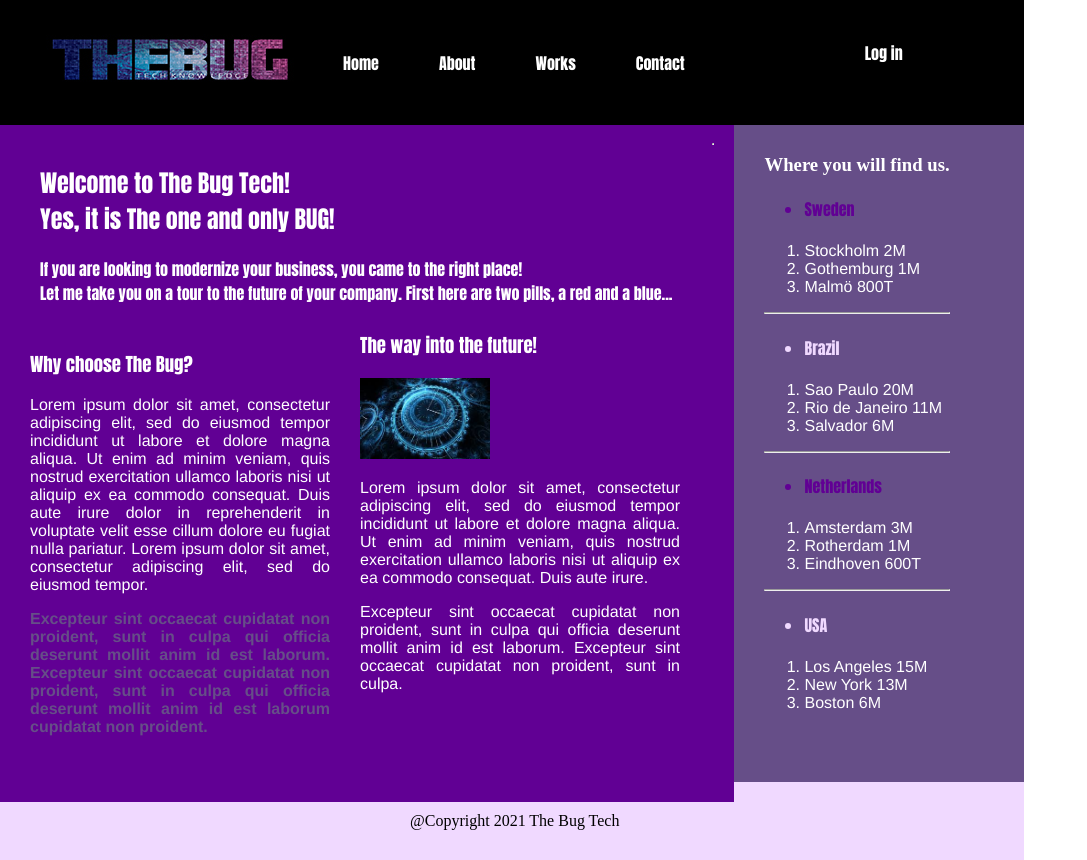
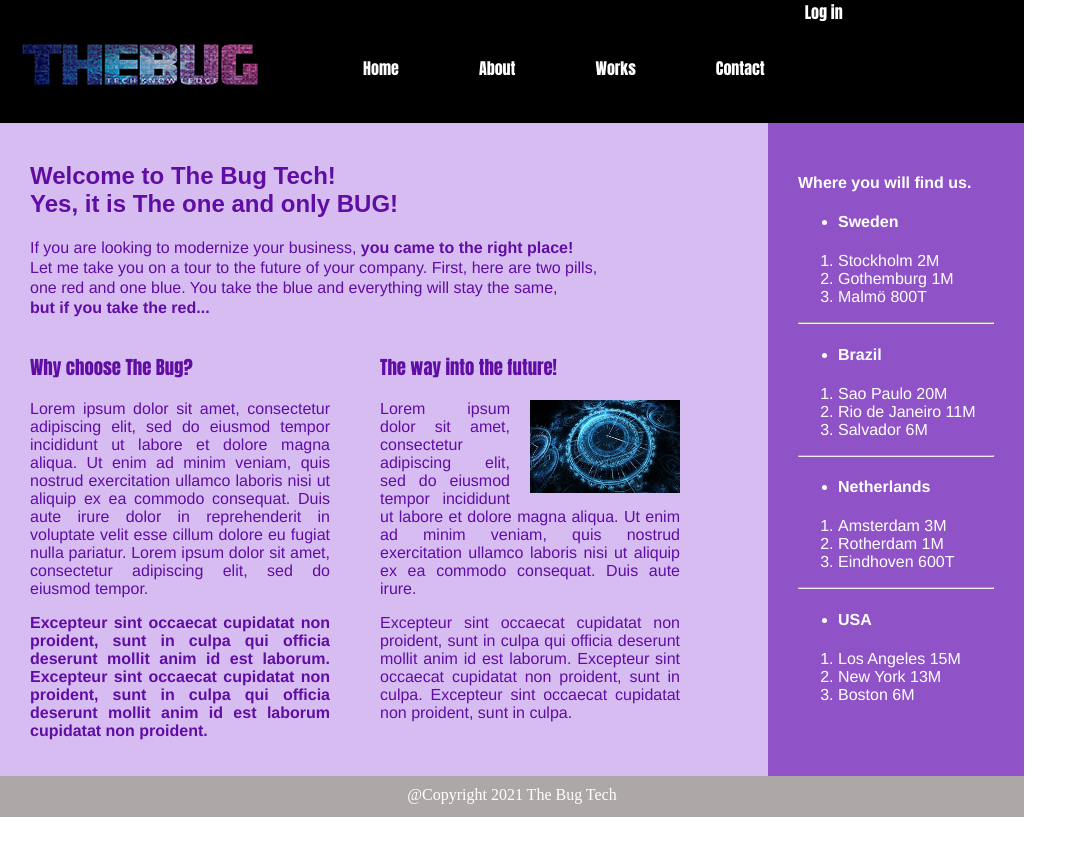
Before and after one commit to leo-alcantara/HTML_CSS_Assignment, a plain HTML site: page index.html in a window 1280 px wide. Shown: the whole page, without its empty margins (0-1087 px from the left). After the commit the page ends 817 px from the top, so only its background shows below. Drawn offline with Linux system fonts and the light colour scheme; a script that the page names is missing; a web font is replaced by a local one.

Commit message:
The Bug new

```diff
--- a/css/indexstyles.css
+++ b/css/indexstyles.css
@@ -1,173 +1,150 @@
-body{
+body {
   margin: 0;
+}
+
+.container {
+  display: grid;
+
+  grid-template-columns: 75% 25%;
+  grid-template-rows: 15% 80% 5%;
+  grid-template-areas:
+    "header header"
+    "main side"
+    "footer footer";
   width: 1024px;
 }
 
-.container{
+.item-header {
+  grid-area: header;
   background-color: black;
-    border: 0;
-    height: 100px;
-    margin: 0;
-    padding-top: 25px;
-    padding-left: 100px;
+  color: white;
 }
 
-.img1{
-   float: left;
-   padding-left: 30px;
-   padding-top: 10px;
+.item-main {
+  grid-area: main;
+  background-color: rgb(215, 188, 241);
+  padding: 20px 30px;
 }
 
-.list-item-menu{
+.item-side {
+  grid-area: side;
+  background-color: rgb(143, 82, 199);
+}
+
+.item-footer {
+  grid-area: footer;
+  background-color: rgb(173, 167, 167);
+  text-align: center;
+}
+
+.img1 {
+  float: left;
+  padding-top: 15px;
+}
+
+.ul-header {
   color: white;
-    font-family:Impact, sans-serif;
   display: inline;
   float: left;
-    padding: 10px 30px 0 30px;
-    position: relative;
-
-}
-.list-item-menu:hover{
-color: #F0D9FF;
+  list-style: none;
+  text-align: center;
 }
 
-.log{
-    color: white;
+.li-header {
   font-family: Impact, sans-serif;
-    margin-right: 0px;
-    margin-top: 20px;
-    padding: 100px 20px 0 150px;
-    text-decoration: none;
-}
-.log:hover{
-    color: #F0D9FF;
+  float: left;
+  padding: 40px;
 }
 
-.main-header{
-    padding: 0 20px 0 20px;
-    font-family: Impact, sans-serif;
+.li-header:hover {
+  color: #d0a8eb;
 }
 
-.main{
-    background-color: #610094;
-    border: 0;
+.log {
+  font-family: Impact, sans-serif;
   color: white;
-    float: left;
-    margin: 0;
-    padding: 10px 20px 10px 10px;
-    position: relative;
+  text-decoration: none;
+  padding: 40px 0 40px 0;
 }
 
-.article1{
-    border: 0;
-    color: white;
-    float: left;
-    margin: 0;
-    padding: 0px 30px 40px 20px;
-    width: 300px;
+.log:hover {
+  color: #f0b821;
 }
 
-.article2{
-    border: 0;
-    color: white;
-    margin: 0;
-    padding: 0px 30px 40px 20px;
-    width: 650px;
+.main-header-title {
+  color: rgb(96, 13, 163);
+  font-family: "Ubuntu", sans-serif;
 
 }
 
-.article-header{
-    font-family: Impact, sans-serif;
+.main-header-parag {
+  color: rgb(96, 13, 163);
+  font-family: Helvetica, sans-serif;
+  line-height: 20px;
 }
 
-.parag{
-    display: inline-flexbox;
-    text-align:justify;
+.article1 {
+  width: 300px;
+  float: left;
+}
+.article1-header{
+    font-family: Impact, sans-serif;
+    color: rgb(96, 13, 163);
+}
+
+.article1-parag1{
+    font-family: Helvetica, sans-serif;
+    text-align: justify;
+    color: rgb(96, 13, 163);
+}
+
+.article1-parag2{
+    font-family: Helvetica, sans-serif;
+    text-align: justify;
+    color: rgb(96, 13, 163);
+}
+
+.article2 {
+    margin: 0;
+    padding-left: 50px;
+    display: flow-root;
+    width: 300px;
+
+}
+
+.article2-header{
+    font-family: Impact, Haettenschweiler, 'Arial Narrow Bold', sans-serif;
+    color: rgb(96, 13, 163);
+}
+
+.article2-img {
+  width: 150px;
+  padding-left: 20px;
+  float: right;
+}
+
+.article2-parag1{
+    font-family: Helvetica, sans-serif;
+    word-wrap: break-word;
+    text-align: justify;
+    color: rgb(96, 13, 163);
+
+}
+
+.article2-parag2{
+    font-family: Helvetica, sans-serif;
+    text-align: justify;
+    color: rgb(96, 13, 163);
+}
+
+.item-side{
+    padding: 30px;
+    color: white;
     font-family: Helvetica, sans-serif;
 }
 
-.article-image{
-    width: 20%;
-}
-
-.side{
-    background-color: #664E88;
-    color: white;
-    height: 560px;
-    padding: 10px 30px 87px 20px;
-}
-
-.second{
-    display: inline-block;
-    padding: 0 30px 0 30px;
-    position: relative;
-}
-
-.foot{
-    align-items: center;
-    background-color: #F0D9FF;
-    padding: 30px 10px;
-}
-
-.foot-text{
-    padding: 10px 0px 10px 400px;
-}
-
-.form{
-    background-color: #664E88;
-
-    margin: 0;
-    padding: 10px;
+.footer-text{
+    display: flow-root;
+    padding-top: 10px;
     color: white;
 }
-
-.form-style{
-    border-style: solid;
-    border-width: 1px;
-    border-radius: 10px;
-    display: inline-block;
-    margin-bottom: 20px;
-    padding: 10px;
-
-}
-
-.log-body{
-    width: 1024px;
-}
-
-.list{
-    float: left ;
-}
-
-.button{
-  border: none;
-  color: #664E88;
-  padding: 5px 10px;
-  text-align: center;
-  text-decoration: none;
-  display: inline-block;
-  margin: 10px 10px 0 0;
-  cursor: pointer;
-}
-.button:hover{
-    background-color: black;
-}
-
-.bold{
-    color: #664E88;
-
-}
-
-.ul1{
-    color: #610094;
-    font-family:Impact, sans-serif;
-}
-
-.ul2{
-    color: #F0D9FF;
-    font-family:Impact, sans-serif;
-}
-
-.ol{
-    font-family: Helvetica, sans-serif;
-}
--- a/index.html
+++ b/index.html
@@ -4,51 +4,52 @@
     <meta charset="UTF-8" />
     <meta name="viewport" content="width=device-width, initial-scale=1.0" />
     <meta http-equiv="X-UA-Compatible" content="ie=edge" />
-    <link
-      rel="icon"
-      type="image/png"
-      sizes="16x16"
-      href="/Images/apple-touch-icon.png"
-    />
+    <link rel="icon" type="image/png" sizes="16x16" href="/Images/apple-touch-icon.png"/>
+    <link href="https://fonts.googleapis.com/css?family=Montserrat/Ubuntu" rel="stylesheet">
     <title>The Bug Tech</title>
     <link rel="stylesheet" href="../css/indexstyles.css" />
   </head>
 
-  <body>
-    <nav class="top">
+
+
+  <body class="container">
+
+
+
+    <nav class="item-header">
       <img class="img1" src="Images/Logo_Thebug.jpg" alt="The Bug Logo" />
-      <div class="container">
-        <ol>
-          <li class="list-item-menu"><a>Home</a></li>
-          <li class="list-item-menu"><a>About</a></li>
-          <li class="list-item-menu"><a>Works</a></li>
-          <li class="list-item-menu"><a>Contact</a></li>
-        </ol>
+       <ul class="ul-header">
+          <li class="li-header">Home</li>
+          <li class="li-header">About</li>
+          <li class="li-header">Works</li>
+          <li class="li-header">Contact</li>
+        </ul>
         <a href="login.html" class="log">Log in</a>
-      </div>
     </nav>
 
-    <section class="main">
-      <div class="main">
-        <h1 class="main-header">
+
+
+
+    <section class="item-main">
+      <div class="main-header">
+        <h1 class="main-header-title">
           Welcome to The Bug Tech! <br />
           Yes, it is The one and only BUG!
         </h1>
 
-        <p class="main-header">
-          If you are looking to modernize your business, you came to the right
-          place! <br />
-          Let me take you on a tour to the future of your company. First here
-          are two pills, a red and a blue...
+        <p class="main-header-parag">
+          If you are looking to modernize your business, <b>you came to the right
+          place!</b><br/>
+          Let me take you on a tour to the future of your company. First, here are two pills, <br>
+          one red and one blue. You take the blue and everything will stay the same, <br> <b>but if you take the red...</b>
         </p>
       </div>
 
-      <hr />
 
       <article class="article1">
-        <h3 class="article-header">Why choose The Bug?</h3>
+        <h3 class="article1-header">Why choose The Bug?</h3>
 
-        <p class="parag">
+        <p class="article1-parag1">
           Lorem ipsum dolor sit amet, consectetur adipiscing elit, sed do
           eiusmod tempor incididunt ut labore et dolore magna aliqua. Ut enim ad
           minim veniam, quis nostrud exercitation ullamco laboris nisi ut
@@ -58,38 +59,40 @@
           do eiusmod tempor.
         </p>
 
-        <p class="parag">
+        <p class="article1-parag2">
           <b class="bold">
             Excepteur sint occaecat cupidatat non proident, sunt in culpa qui
             officia deserunt mollit anim id est laborum. Excepteur sint occaecat
             cupidatat non proident, sunt in culpa qui officia deserunt mollit
-            anim id est laborum cupidatat non proident.</b
-          >
+            anim id est laborum cupidatat non proident.</b>
         </p>
       </article>
 
       <article class="article2">
-        <h3 class="article-header">The way into the future!</h3>
-        <img class="article-image" src="Images/images.jpeg" alt="img" />
+        <h3 class="article2-header">The way into the future!</h3>
+        <img class="article2-img" src="Images/images.jpeg" alt="img" />
 
-        <p class="parag">
+        <p class="article2-parag1">
           Lorem ipsum dolor sit amet, consectetur adipiscing elit, sed do
           eiusmod tempor incididunt ut labore et dolore magna aliqua. Ut enim ad
           minim veniam, quis nostrud exercitation ullamco laboris nisi ut
           aliquip ex ea commodo consequat. Duis aute irure.
         </p>
 
-        <p class="parag">
+        <p class="article2-parag2">
           Excepteur sint occaecat cupidatat non proident, sunt in culpa qui
           officia deserunt mollit anim id est laborum. Excepteur sint occaecat
+          cupidatat non proident, sunt in culpa. Excepteur sint occaecat
           cupidatat non proident, sunt in culpa.
         </p>
       </article>
     </section>
 
-    <aside class="side">
-      <div class="second">
-        <h3 class="headline-second">Where you will find us.</h3>
+
+
+    <aside class="item-side">
+
+        <h4 class="headline-side">Where you will find us.</h4>
 
         <ul class="ul1">
           <li>
@@ -140,11 +143,13 @@
           <li>New York 13M</li>
           <li>Boston 6M</li>
         </ol>
-      </div>
+
     </aside>
 
-    <footer class="foot">
-      <span class="foot-text">@Copyright 2021 The Bug Tech</span>
+
+
+    <footer class="item-footer">
+      <span class="footer-text">@Copyright 2021 The Bug Tech</span>
     </footer>
 
     <script src="index.js"></script>
```
Lines whose indentation alone changed are shown as unchanged.
